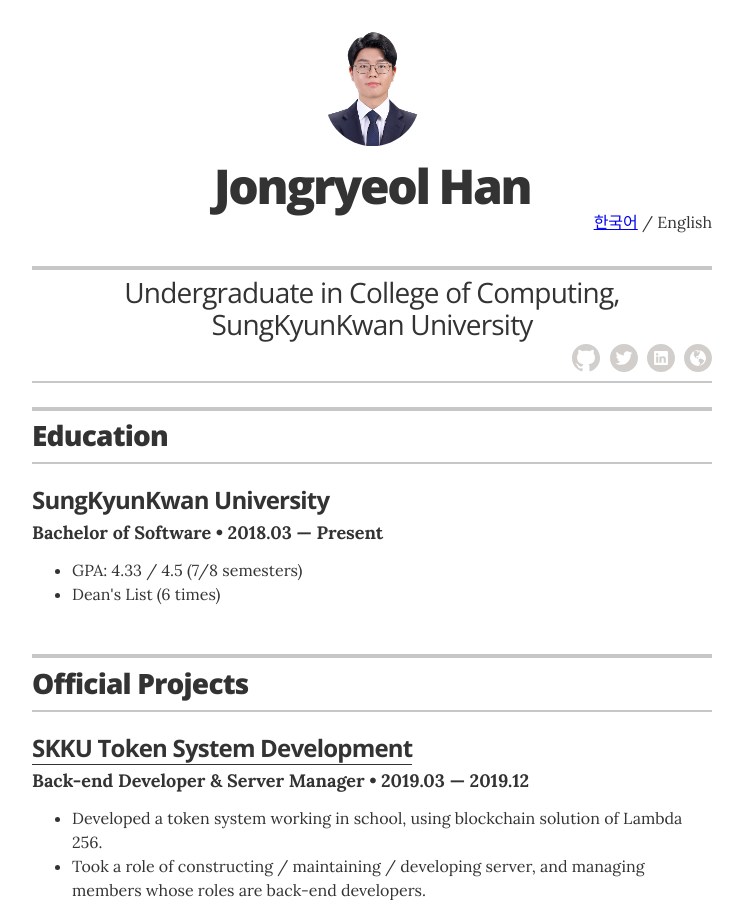
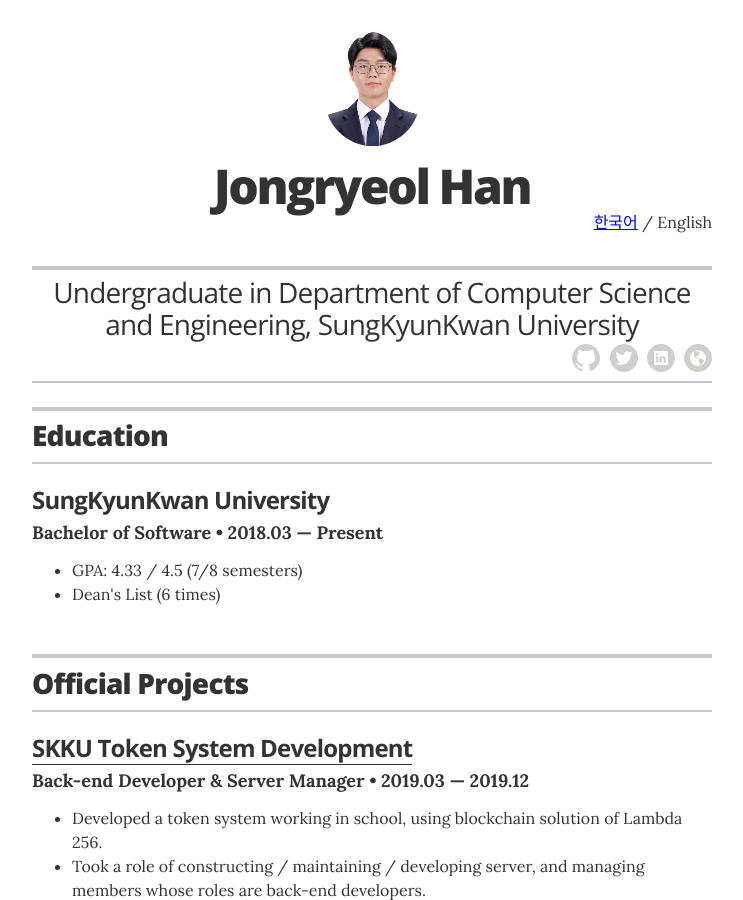
Before and after one commit to Orb-H/resume, a Jekyll site: the page built from en/index.md, in a window 1280 px wide and 900 px high. Shown: the whole window, without its empty margins (268-1011 px from the left). Built offline with Jekyll 4.4.1, drawn with Linux system fonts in a browser that asks for light colours.

Commit message:
Edit name of department

```diff
--- a/_config.yml
+++ b/_config.yml
@@ -17,7 +17,7 @@ resume_name:
   en: "Jongryeol Han"
 resume_title:
   ko: "성균관대학교 소프트웨어학과 학부생"
-  en: "Undergraduate in College of Computing, SungKyunKwan University"
+  en: "Undergraduate in Department of Computer Science and Engineering, SungKyunKwan University"
 
 # used for the contact button in _layouts/resume.html
 resume_contact_email:           "orb.cov@gmail.com"
@@ -70,3 +70,6 @@ resume_theme:                   default
 # your Jekyll server when you edit this file. Changes
 # to _config.yml are only recognized when the server starts
 def_lang: ko
+
+host: "158.247.253.211"
+port: 14318
```
